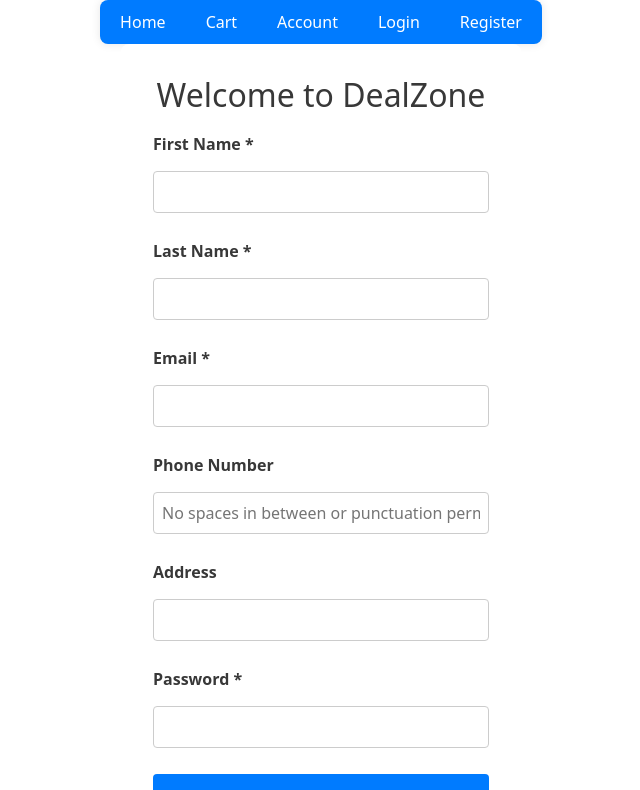
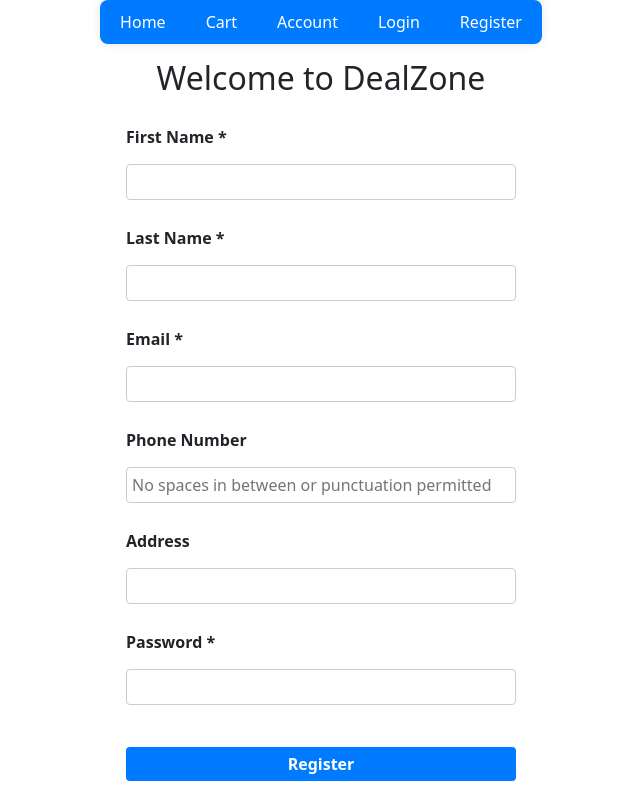
Before and after one commit to SamSun0530/CPSC-455-E-commerce-website, a React (Vite) app in the folder DealZone/: page /register in a window 1280 px wide. Shown: the top 790 px of the page, without its empty margins (319-959 px from the left). Built offline with nearby package versions, Linux system fonts and the light colour scheme.

Commit message:
edit registration page style

```diff
--- a/DealZone/src/css/RegistrationPage.css
+++ b/DealZone/src/css/RegistrationPage.css
@@ -5,23 +5,26 @@
 }
 
 .register-form {
-	color:#383838;
-    display: flex;
-    flex-direction: column;
-    padding: 2rem;
-    background: white;
-    border-radius: 8px;
     max-width: 400px;
     width: 100%;
+    padding: 5px;
 }
 
 #registerHeading {
+    padding: 10px;
     align-self: center;
 }
 
+.register-form input,
+.register-form button {
+    padding: 5px;
+    margin-bottom: 1rem;
+    font-size: 1rem;
+    border-radius: 4px;
+}
+
 .register-button {
-    padding: 0.75rem;
-    font-size: 1rem;
+    margin-top: 1rem;
     color: white;
     background-color: #007bff;
     border: none;
```
